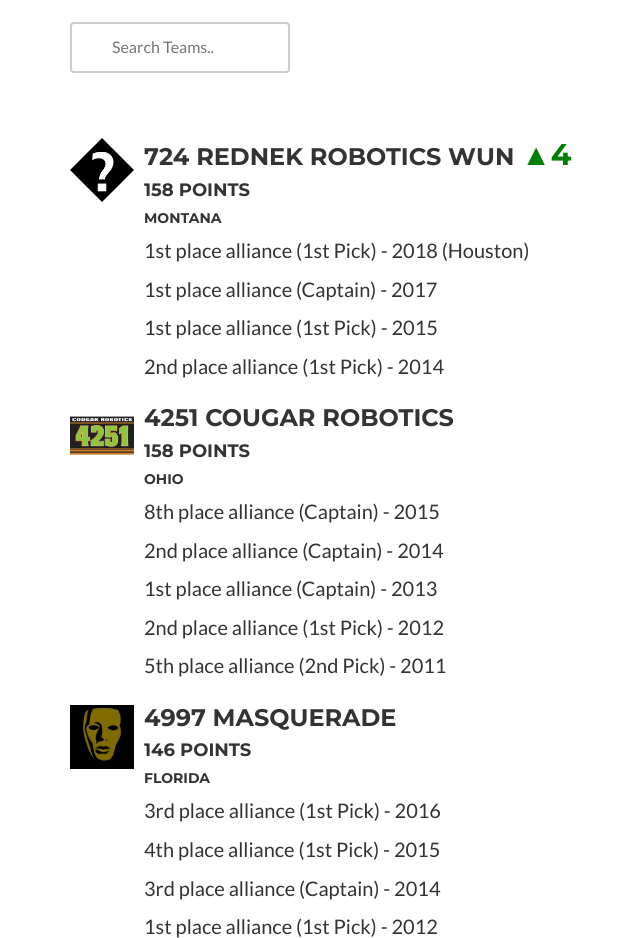
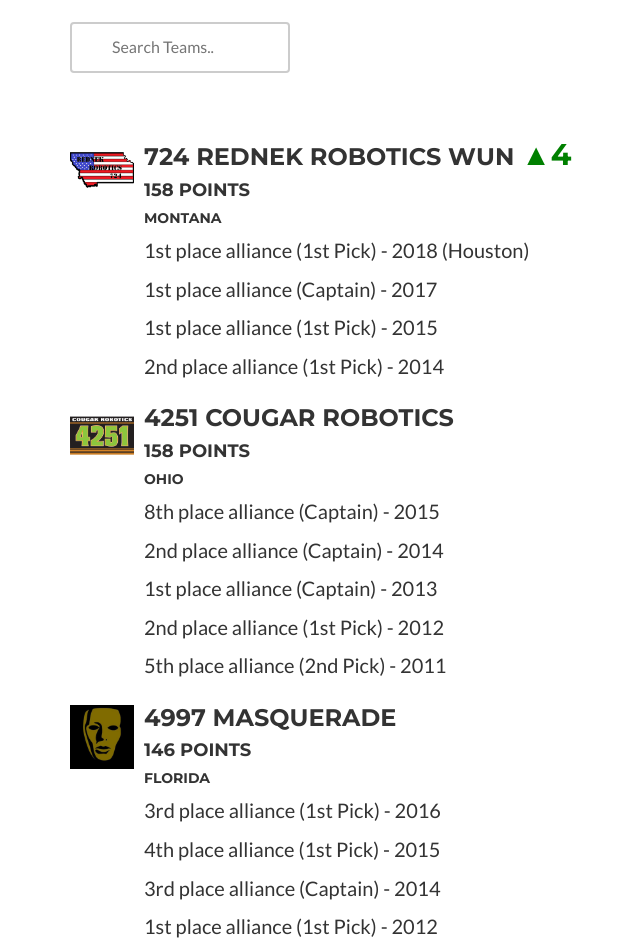
Before and after one commit to jspspike/FTCLegends, a website: page index.html in a window 1280 px wide. Shown: the part 1260-2198 px from the top of the page, without its empty margins (0-640 px from the left). Drawn offline with nearby package versions, Linux system fonts and the light colour scheme.

Commit message:
Added 724 picture

```diff
--- a/index.html
+++ b/index.html
@@ -159,7 +159,7 @@
             <div class="media">
                     <div class="media-left">
                         <a href="#">
-                            <img alt="64x64" class="media-object" data-src="holder.js/64x64" src="img/unknown.png" data-holder-rendered="true" style="width: 64px; height: 64px;">
+                            <img alt="64x64" class="media-object" data-src="holder.js/64x64" src="img/teams/724.png" data-holder-rendered="true" style="width: 64px; height: 64px;">
                         </a>
                     </div>
                     <div class="media-body">
```
Also changed, not shown: img/teams/724.png (added).
